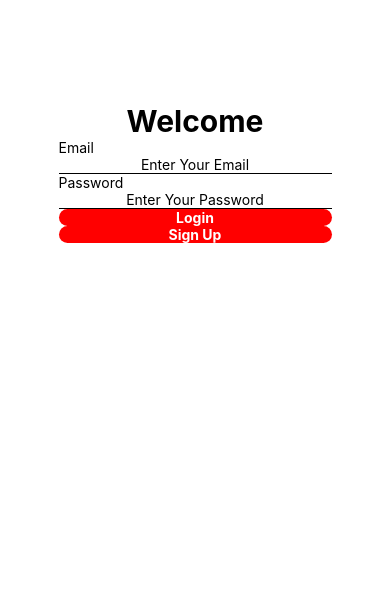
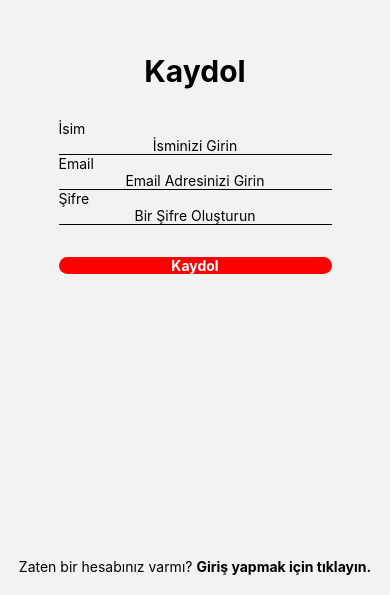
Before and after one commit to orucfatih/afet_koordinasyon_mobil, a React Native app in the folder Mobil/Uygulama/: screen /SignUpPage in a window 390 px wide. Shown: the part 249-844 px from the top of the page. Built offline with nearby package versions, Linux system fonts and the light colour scheme.

Commit message:
Ufak düzenlemeler
Kod iyileştirmesi ve Türkçeleştirme yapıldı.

```diff
--- a/Mobil/Uygulama/firebaseConfig.js
+++ b/Mobil/Uygulama/firebaseConfig.js
@@ -5,6 +5,7 @@ import { getFirestore } from "firebase/firestore";
 import { getAnalytics } from "firebase/analytics";
 
 //authentication çalışıyor ama firestore database çalışmıyor.
+//firestore database kuralları değişmeli.
 
 const firebaseConfig = {
   apiKey: "AIzaSyD9ogbozKtQyppbbJG6U8WA9D8MVfs4ZE0",
--- a/Mobil/Uygulama/src/navigation/AuthStack.js
+++ b/Mobil/Uygulama/src/navigation/AuthStack.js
@@ -8,12 +8,12 @@ const Stack = createNativeStackNavigator();
 const AuthStack = () => {
   return (
     <Stack.Navigator
-    initialRouteName='Login'
+    initialRouteName='LoginPage'
     screenOptions={{headerShown:false}}>
 
-        <Stack.Screen name='Login' component={LoginPage}/>
+        <Stack.Screen name='LoginPage' component={LoginPage}/>
 
-        <Stack.Screen name='SignUp' component={SignUpPage}/>
+        <Stack.Screen name='SignUpPage' component={SignUpPage}/>
 
     </Stack.Navigator>
 
--- a/Mobil/Uygulama/src/navigation/UserStack.js
+++ b/Mobil/Uygulama/src/navigation/UserStack.js
@@ -11,9 +11,9 @@ const UserStack = () => {
         initialRouteName='TemporaryHome'
         screenOptions={{headerShown:false}}>
 
-        <Stack.Screen name='Home' component={HomePage}/>
+        <Stack.Screen name='HomePage' component={HomePage}/>
 
-        <Stack.Screen name='Profile' component={ProfilePage}/>
+        <Stack.Screen name='ProfilePage' component={ProfilePage}/>
 
         <Stack.Screen name='TemporaryHome' component={TemporaryHome}/>
 
--- a/Mobil/Uygulama/src/screens/LoginPage.js
+++ b/Mobil/Uygulama/src/screens/LoginPage.js
@@ -26,7 +26,7 @@ const LoginPage = ({navigation}) => {
     return (
       <View style={styles.container}>
 
-      <Text style={{fontSize:30,fontWeight:"bold"}}>Welcome</Text>
+      <Text style={{fontSize:30,fontWeight:"bold"}}>Hoşgeldiniz</Text>
 
       <Image
       style={[styles.image,
@@ -40,16 +40,16 @@ const LoginPage = ({navigation}) => {
 
         <CustomTextInput
           secureTextEntry={false}
-          placeholder='Enter Your Email'
+          placeholder='Email Adresinizi Girin'
           onChangeText={(email) => setEmail(email)}
           value={email}
         />
 
-        <Text>Password</Text>
+        <Text>Şifre</Text>
 
         <CustomTextInput
           secureTextEntry={true}
-          placeholder='Enter Your Password'
+          placeholder='Şifre Girin'
           onChangeText={(password)=> setPassword(password)}
           value={password}
         />
@@ -58,11 +58,11 @@ const LoginPage = ({navigation}) => {
 
           <CustomButton
             onPress={()=> dispatch(login({email, password}))}
-            title="Login"/>
+            title="Giriş Yap"/>
 
           <CustomButton
-            onPress={()=> navigation.navigate("SignUp")}
-            title="Sign Up"/>
+            onPress={()=> navigation.navigate("SignUpPage")}
+            title="Kaydol"/>
 
           {isLoading ? <Loading changeIsLoading={()=> dispatch(setIsLoading(false))}/> : null}
 
--- a/Mobil/Uygulama/src/screens/ProfilePage.js
+++ b/Mobil/Uygulama/src/screens/ProfilePage.js
@@ -38,7 +38,7 @@ const HomePage = () => {
     try {
       const querySnapshot = await getDocs(collection(db, "lessons"));
     querySnapshot.forEach((doc) => {
-    allData.push(doc.data())})
+    allData.push({...doc.data(), id: doc.id})})
     setData(allData);
     }
     catch (error) {
@@ -47,25 +47,29 @@ const HomePage = () => {
 
   }
 
-  // Delete data
-  // const deleteData = async() => {
-  //  await deleteDoc(doc(db, "lessons", "id eklenecek"))
-  // }
+  //Delete data
+  const deleteData = async(id) => {
+    try {
+      await deleteDoc(doc(db, "lessons", id))
+    } catch (error) {
+      console.log(error)
+    }
+  }
 
-  // Update Data
-  // const updateData = async() => {
-  //  try{
-  //  const lessonData = doc(db, "lessons", "id eklenecek");
+  //Update Data
+  const updateData = async(id) => {
+    try{
+      const lessonData = doc(db, "lessons", id);
 
-  //  await updateDoc(lessonData, {
-  //  lesson: 145}
+      await updateDoc(lessonData, {
+      lesson: 145}
 
-  //  );}
-  //  catch(error){
-  //    console.log(error)
-  //  }
+      );}
+    catch(error){
+      console.log(error)
+    }
 
-  // }
+  }
 
   return (
     <View style={styles.container}>
--- a/Mobil/Uygulama/src/screens/SignUpPage.js
+++ b/Mobil/Uygulama/src/screens/SignUpPage.js
@@ -10,7 +10,7 @@ const SignUpPage = ({navigation}) => {
     return (
     <SafeAreaView style={styles.container}>
         <View style={styles.signUp}>
-          <Text style={{fontSize:30,fontWeight:"bold"}}>Sign Up</Text>
+          <Text style={{fontSize:30,fontWeight:"bold"}}>Kaydol</Text>
 
           <Image
               style={[styles.image,
@@ -20,10 +20,10 @@ const SignUpPage = ({navigation}) => {
 
         <View style={styles.textInput}>
 
-            <Text>Name</Text>
+            <Text>İsim</Text>
             <CustomTextInput
                 secureTextEntry={false}
-                placeholder='Enter Your Name'
+                placeholder='İsminizi Girin'
                 onChangeText={setName}
                 value={name}
             />
@@ -31,15 +31,15 @@ const SignUpPage = ({navigation}) => {
             <Text>Email</Text>
             <CustomTextInput
                 secureTextEntry={false}
-                placeholder='Enter Your Email'
+                placeholder='Email Adresinizi Girin'
                 onChangeText={setEmail}
                 value={email}
             />
 
-            <Text>Password</Text>
+            <Text>Şifre</Text>
             <CustomTextInput
                 secureTextEntry={true}
-                placeholder='Create Password'
+                placeholder='Bir Şifre Oluşturun'
                 onChangeText={setPassword}
                 value={password}
             />
@@ -48,13 +48,13 @@ const SignUpPage = ({navigation}) => {
         <View style={styles.buttons}>
             <CustomButton
                 onPress={()=> console.log(name+" "+email+" "+password)}
-                title="Sign Up"/>
+                title="Kaydol"/>
 
             <View style={styles.bottomText}>
-                <Text style={{textAlign:"center"}}>Already have an account? </Text>
+                <Text style={{textAlign:"center"}}>Zaten bir hesabınız varmı? </Text>
 
-                <Pressable onPress={()=> navigation.navigate("Login")}>
-                    <Text style={{fontWeight:"bold"}}>Login</Text>
+                <Pressable onPress={()=> navigation.navigate("LoginPage")}>
+                    <Text style={{fontWeight:"bold"}}>Giriş yapmak için tıklayın.</Text>
                 </Pressable>
             </View>
 
--- a/Mobil/Uygulama/src/screens/TemporaryHome.js
+++ b/Mobil/Uygulama/src/screens/TemporaryHome.js
@@ -7,10 +7,10 @@ const TemporaryHome = ({navigation}) => {
     <View style={styles.container}>
       <CustomButton
         title={"Go to Profile Page"}
-        onPress={()=> navigation.navigate("Profile")}/>
+        onPress={()=> navigation.navigate("ProfilePage")}/>
         <CustomButton
         title={"Go to Home Page"}
-        onPress={()=> navigation.navigate("Home")}/>
+        onPress={()=> navigation.navigate("HomePage")}/>
     </View>
   )
 }
```
